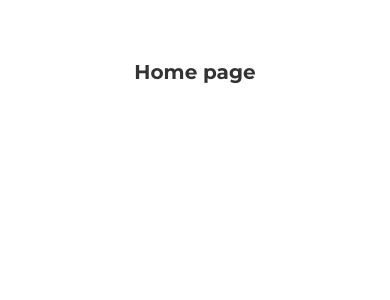
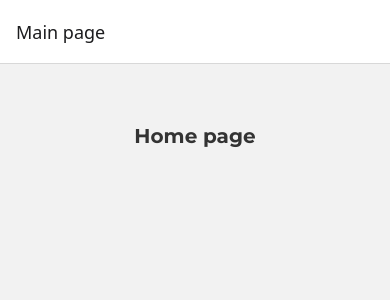
Before and after one commit to Kholod13/reactNative_NewsApp, a React Native app: screen / in a window 390 px wide. Shown: the top 300 px of the page. Built offline with nearby package versions, Linux system fonts and the light colour scheme.

Commit message:
add navigate file and edit app.js

```diff
--- a/App.js
+++ b/App.js
@@ -4,7 +4,7 @@ import { gStyle } from './styles/style';
 import * as Font from 'expo-font';
 import AppLoading from 'expo-app-loading';
 import React, { useState } from 'react';
-import Main from './components/Main';
+import MainStack from './navigate';
 
 const fonts = () => Font.loadAsync({
   'mt-bold': require('./assets/fonts/mt-bold.ttf'),
@@ -16,7 +16,7 @@ export default function App() {
 
   if(font){
     return (
-      <Main />
+      <MainStack />
     );
   }else {
     return (
--- a/components/Contacts.js
+++ b/components/Contacts.js
@@ -1,4 +1,4 @@
-import {Text, View } from 'react-native';
+import {Text, View, StyleSheet } from 'react-native';
 import { gStyle } from '../styles/style';
 import React, { useState } from 'react';
 
--- /dev/null
+++ b/navigate.js
@@ -0,0 +1,25 @@
+import React from "react";
+import Main from "./components/Main"
+import Contacts from "./components/Contacts";
+
+import { createStackNavigator } from "@react-navigation/stack";
+import { NavigationContainer } from "@react-navigation/native";
+
+const Stack = createStackNavigator();
+
+export default function Navigate() {
+    return <NavigationContainer>
+        <Stack.Navigator>
+            <Stack.Screen
+                name="Main"
+                component={Main}
+                options={{title: 'Main page' }}
+            />
+            <Stack.Screen
+                name="Contacts"
+                component={Contacts}
+                options={{title: 'Contacts' }}
+            />
+        </Stack.Navigator>
+    </NavigationContainer>;
+}
```
Also changed, not shown: package.json (+6 -1 lines), 1 other file (tests, documents, lock files or other folders).
